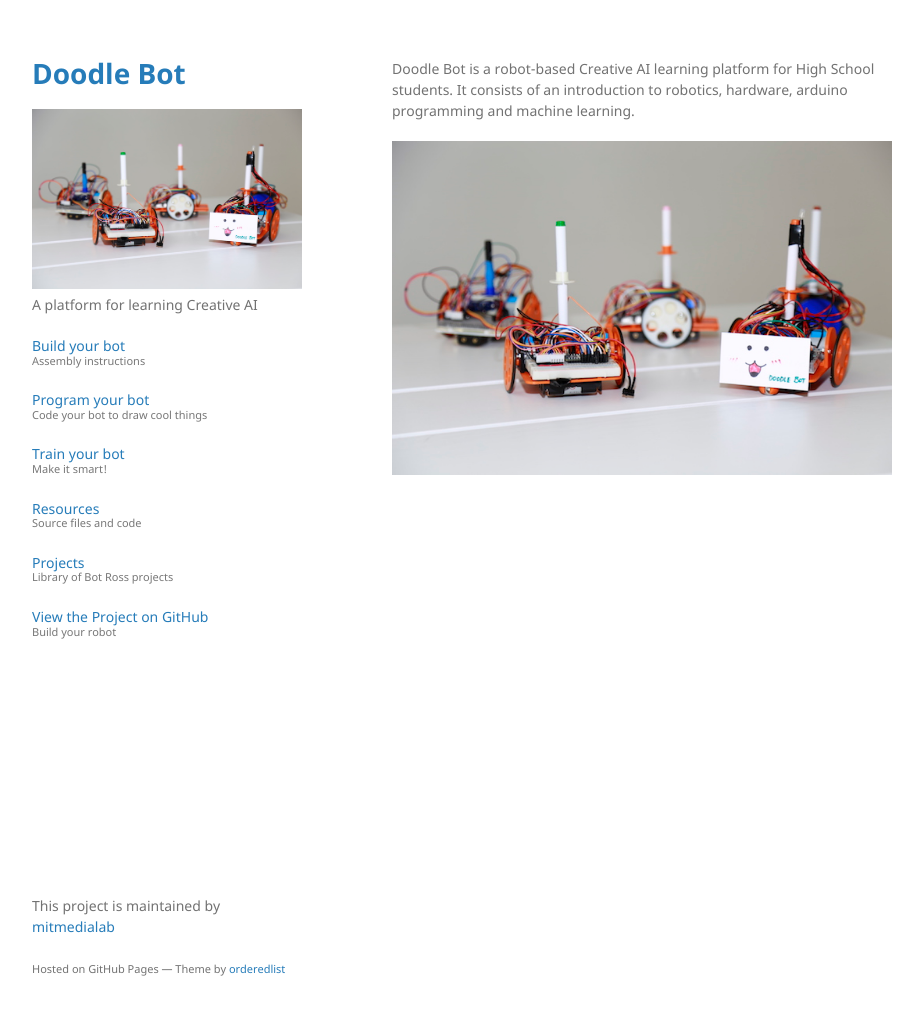
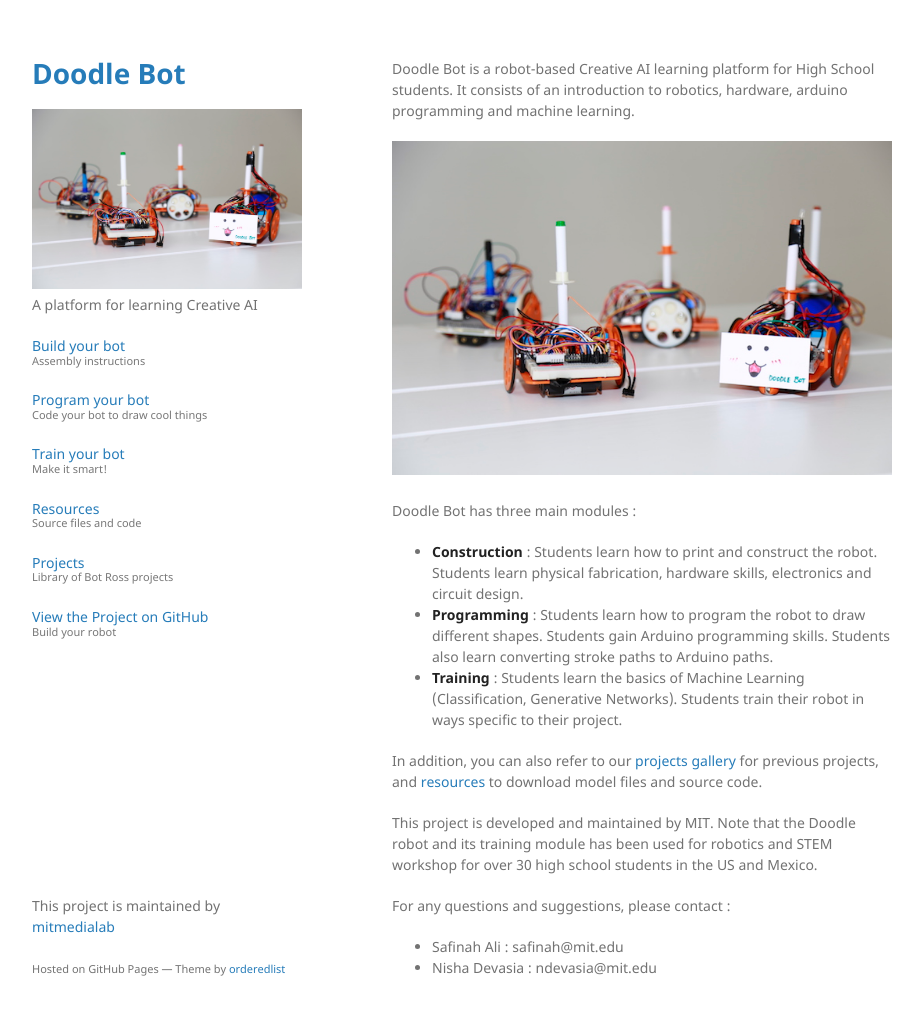
Before and after one commit to mitmedialab/doodlebot, a Jekyll site: the page built from index.md, in a window 1280 px wide and 1048 px high. Shown: the top 1015 px of the window, without its empty margins (178-1101 px from the left). Built offline with Jekyll 4.4.1, drawn with Linux system fonts in a browser that asks for light colours.

Commit message:
about completed

```diff
--- a/index.md
+++ b/index.md
@@ -5,3 +5,18 @@
 Doodle Bot is a robot-based Creative AI learning platform for High School students. It consists of an introduction to robotics, hardware, arduino programming and machine learning.
 
 ![MainImage](assets/img/logo.png)
+
+Doodle Bot has three main modules :
+
+* **Construction** : Students learn how to print and construct the robot. Students learn physical fabrication, hardware skills, electronics and circuit design.
+* **Programming** : Students learn how to program the robot to draw different shapes. Students gain Arduino programming skills. Students also learn converting stroke paths to Arduino paths.
+* **Training** : Students learn the basics of Machine Learning (Classification, Generative Networks). Students train their robot in ways specific to their project.
+
+In addition, you can also refer to our [projects gallery](./projects.html) for previous projects, and [resources](./resources.html) to download model files and source code.
+
+This project is developed and maintained by MIT. Note that the Doodle robot and its training module has been used for robotics and STEM workshop for over 30 high school students in the US and Mexico.
+
+For any questions and suggestions, please contact :
+
+* Safinah Ali : safinah@mit.edu
+* Nisha Devasia : ndevasia@mit.edu
```
